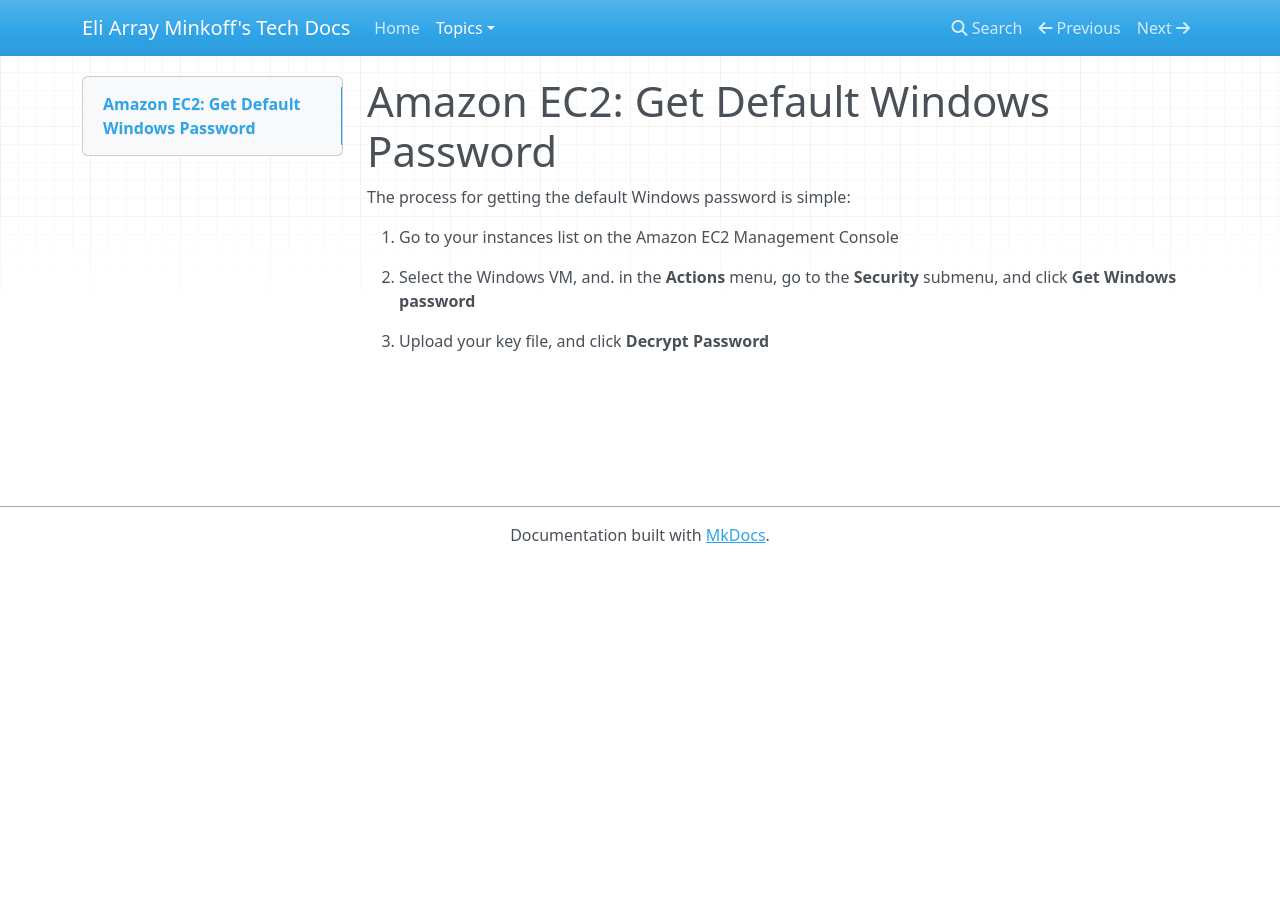
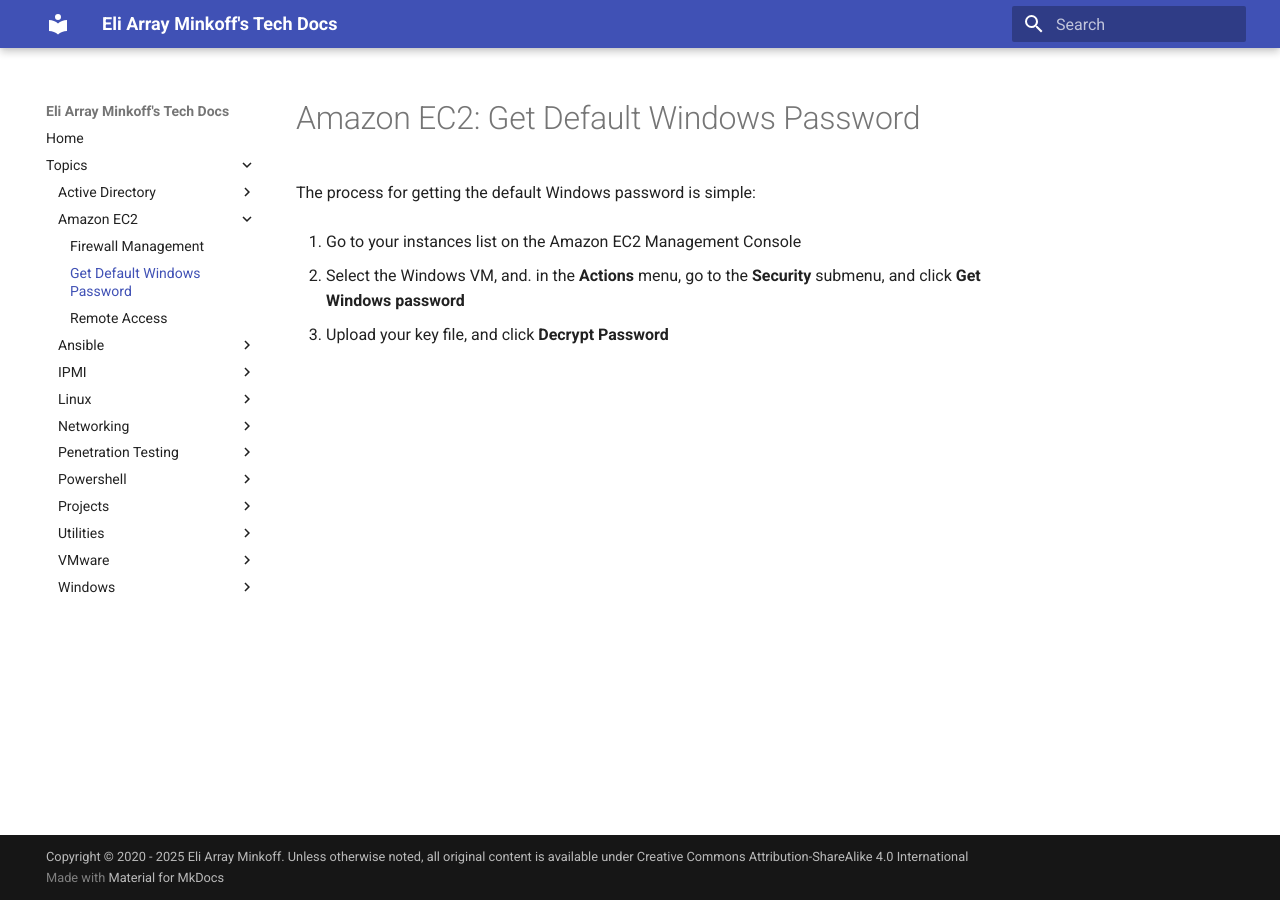
Before and after one commit to eliminmax/tech-journal, an MkDocs documentation site: the page built from docs/topics/Amazon-EC2/Get-Default-Windows-Password.md, in a window 1280 px wide. Built offline with MkDocs 1.6.1 and Material for MkDocs 9.7.7, drawn with Linux system fonts in a browser that asks for light colours; nearby versions of some CDN libraries.

Commit message:
Add copyright notice, and switch to material theme

```diff
--- a/mkdocs.yml
+++ b/mkdocs.yml
@@ -1,8 +1,14 @@
-# SPDX-FileCopyrightText: 2023 Eli Array Minkoff
+# SPDX-FileCopyrightText: 2023 - 2025 Eli Array Minkoff
 #
 # SPDX-License-Identifier: CC0-1.0
 
 site_name: Eli Array Minkoff's Tech Docs
+site_url: 'https://tech-docs.earrayminkoff.tech'
+
+theme:
+  name: material
+
+copyright: 'Copyright &copy; 2020 - 2025 Eli Array Minkoff. Unless otherwise noted, all original content is available under <a href="https://creativecommons.org/licenses/by-sa/4.0/">Creative Commons Attribution-ShareAlike 4.0 International</a>'
 
 plugins:
   - search
```
Also changed, not shown: docs/README.md (+2 -1 lines).
